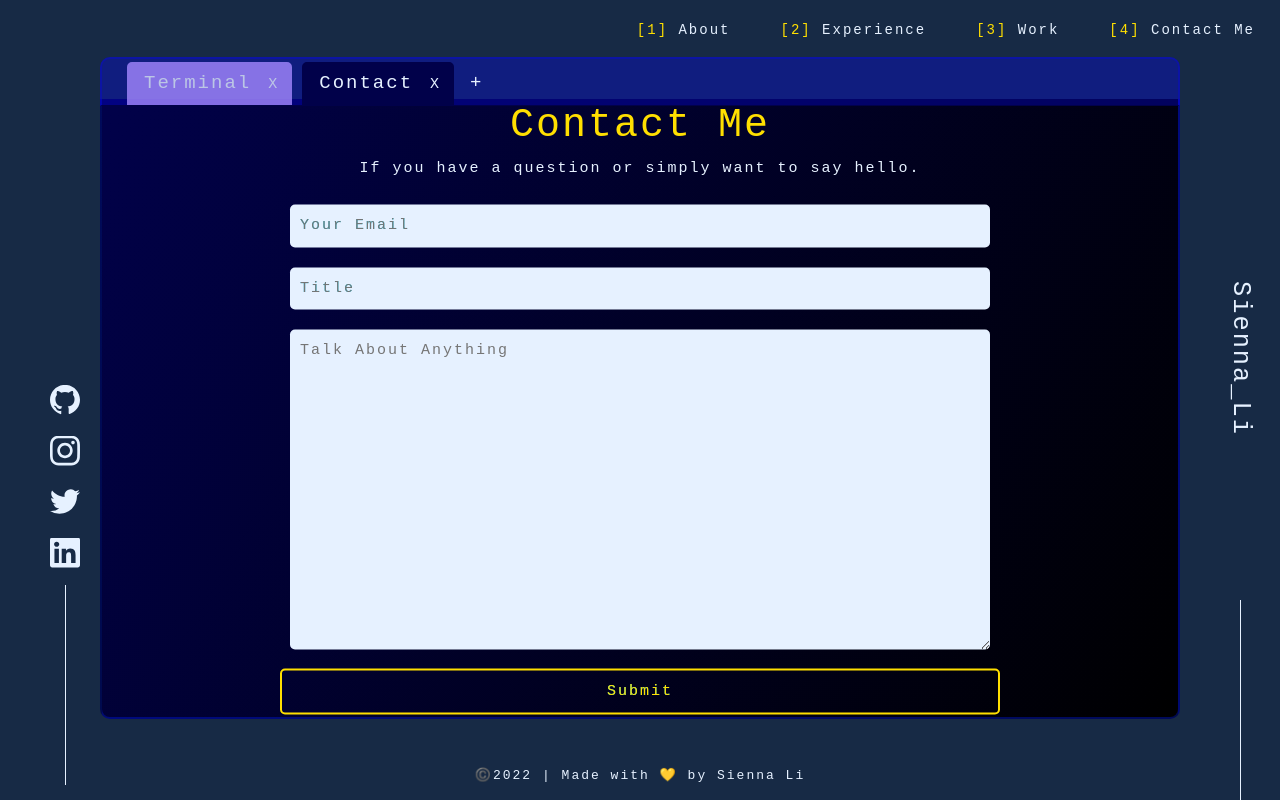
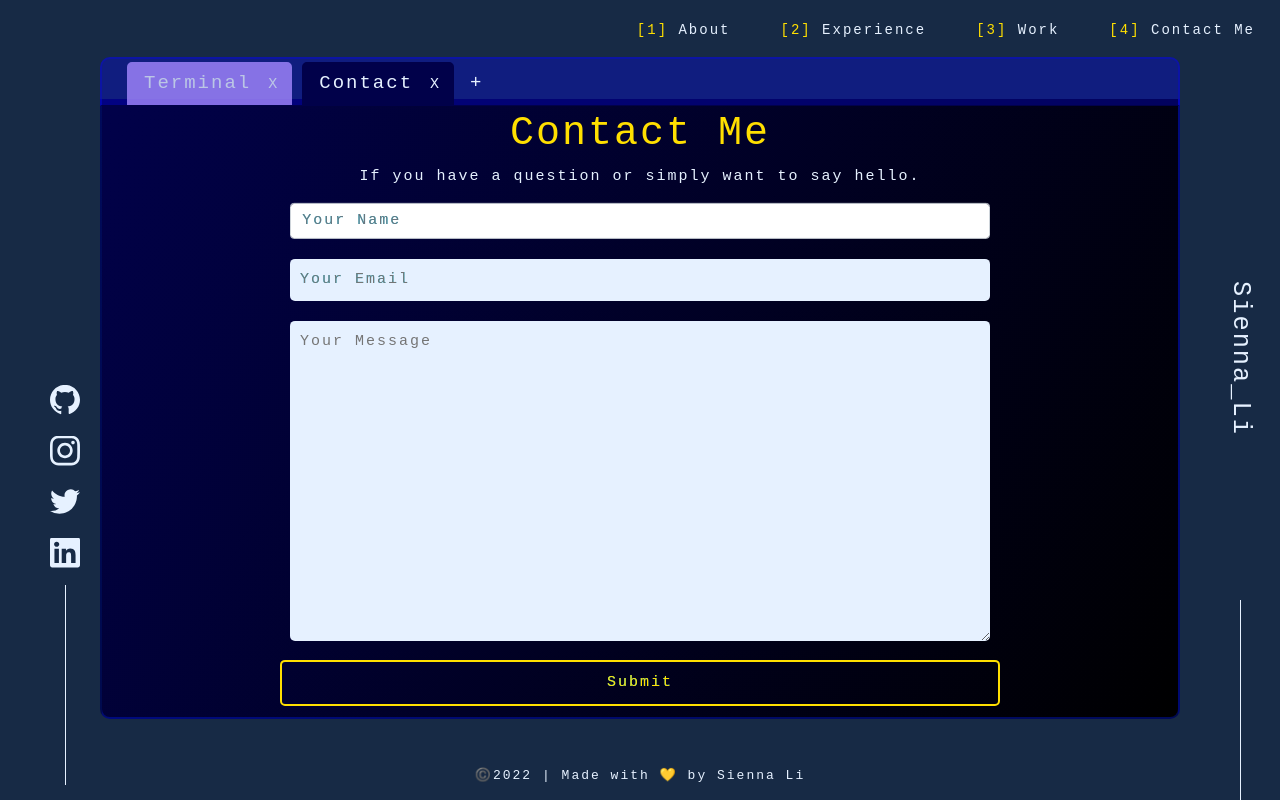
Before and after one commit to siennameow/portfolio-4.0, a React (Create React App) app: page / in a window 1280 px wide. Both pictures are taken after a click on the item "Contact Me". Built offline with nearby package versions, Linux system fonts and the light colour scheme.

Commit message:
add email and text validate to contact form

```diff
--- a/src/Components/ContactMe/ContactMe.js
+++ b/src/Components/ContactMe/ContactMe.js
@@ -4,38 +4,140 @@
 //THEN I receive a notification that this field is required
 //WHEN I enter text into the email address field
 //THEN I receive a notification if I have entered an invalid email address
-import React from 'react';
+import React, { useState} from 'react';
 import './ContactMe.css';
 import '../../Terminals/Terminal.css'
+import { validateEmail, validateText } from '../../Resources/util/helpers'
 
 const ContactMe = () =>{
-    return(
+    const [name, setName] = useState("");
+    const [email, setEmail] = useState("");
+    const [message, setMessage] = useState("");
+
+    const [errorName, setErrorName] = useState("");
+    const [errorEmail, setErrorEmail] = useState("");
+    const [errorMessage, setErrorMessage] = useState("");
+
+    const handleInputChange = (e) => {
+        const { target } = e;
+        const inputType = target.id;
+        const inputValue = target.value;
+
+        if (inputType === "name") {
+            setName(inputValue);
+            if (!validateText(inputValue)) {
+                setErrorName("Please enter a name.");
+            } else {
+                setErrorName("");
+            }
+        } else if (inputType === "email") {
+            setEmail(inputValue);
+            if (!validateEmail(inputValue)) {
+                setErrorEmail("Please enter a valid email.");
+            } else {
+                setErrorEmail("");
+            }
+        } else {
+            setMessage(inputValue);
+            if (!validateText(inputValue)) {
+                setErrorMessage("Please leave a message.");
+            } else {
+                setErrorMessage("");
+            }
+        }
+    };
+    const handleFormSubmit = (e) => {
+        // Preventing the default behavior of the form submit (which is to refresh the page)
+        e.preventDefault();
+
+        let error = false;
+        // First we check to see if the email is not valid or if the userName is empty. If so we set an error message to be displayed on the page.
+        if (!validateText(name)) {
+            setErrorName(`Please enter a name.`);
+            error = true;
+        }
+
+        if (!validateEmail(email)) {
+            setErrorEmail("Please enter a valid email.");
+            error = true;
+        }
+        if (!validateText(message)) {
+            setErrorMessage(`Please leave a message.`);
+            error = true;
+        }
+
+        if (error) {
+            return;
+        }
+
+        setName("");
+        setEmail("");
+        setMessage("");
+        alert("Email generated");
+    };
+        return(
     <div className = "main">
-        <form onSubmit={submit}className="contactForm">
+        <form className="contactForm">
             <h3>Contact Me</h3>
             <p>If you have a question or simply want to say hello.</p>
-            <input data-testid='email' className="input" id="email" type="email" placeholder="Your Email"></input>
-            <input data-testid='subject' className="input" id="subject" type="text" placeholder="Title"></input>
-            <textarea data-testid='text-box' id="content" placeholder="Talk About Anything"></textarea>
-            <input data-testid='submitButton' type="submit" className="Submit" value="Submit"></input>
+
+            <input data-testid='name' className="input form-control" value={name} id="name" type="text" placeholder="Your Name" onChange={handleInputChange} onMouseLeave={handleInputChange}></input>
+            {errorName && (
+                    <span className="error-text">
+                        &nbsp;&nbsp;
+                        <i className="fas fa-exclamation-circle"></i>
+                        &nbsp;{errorName}
+                    </span>
+                )}
+            <input data-testid='email' className="input" value={email} id="email" type="email" placeholder="Your Email" onChange={handleInputChange} onMouseLeave={handleInputChange}></input>
+            {errorEmail && (
+                    <span className="error-text">
+                        &nbsp;&nbsp;
+                        <i className="fas fa-exclamation-circle"></i>
+                        &nbsp;
+                        {errorEmail}
+                    </span>
+                )}
+            <textarea data-testid='text-box'value={message} id="message" placeholder="Your Message" type="text" onChange={handleInputChange} onMouseLeave={handleInputChange}></textarea>
+            {errorMessage && (
+                    <span className="error-text">
+                        &nbsp;&nbsp;
+                        <i className="fas fa-exclamation-circle"></i>
+                        &nbsp;{errorMessage}
+                    </span>
+                )}
+            <input data-testid='submitButton' type="submit" className="Submit" value="Submit" onClick={handleFormSubmit}></input>
         </form>
     </div>
     );
+
+    // return(
+    // <div className = "main">
+    //     <form onSubmit={submit}className="contactForm">
+    //         <h3>Contact Me</h3>
+    //         <p>If you have a question or simply want to say hello.</p>
+    //         <input data-testid='name' className="input" id="name" type="text" placeholder="Your Name"></input>
+    //         <input data-testid='email' className="input" id="email" type="email" placeholder="Your Email"></input>
+    //         <textarea data-testid='text-box' id="content" placeholder="Talk About Anything"></textarea>
+    //         <input data-testid='submitButton' type="submit" className="Submit" value="Submit"></input>
+    //     </form>
+    // </div>
+    // );
 }
 
-const submit = (e) =>{
-    e.preventDefault();
-    let email = document.getElementById("email").value;
-    let subject = document.getElementById("subject").value;
-    let message = document.getElementById("content").value;
+// const submit = (e) =>{
+//     e.preventDefault();
+//     let email = document.getElementById("email").value;
+//     let name = document.getElementById("name").value;
+//     let message = document.getElementById("content").value;
 
-    if(email !== "" && subject !== "" && message !== ""){
-        //need to add email API or backend server later
-        alert("Email Sent Succesfully")
-    }
-    else{
-        alert("Please fill in all Fields");
-    }
-}
+//     if(email !== "" && name !== "" && message !== ""){
+//         //need to add email API or backend server later
+//         alert("Email Sent Succesfully")
+//     }
+//     else{
+//         alert("Please fill in all Fields");
+//     }
+// }
 
 export default ContactMe;
--- /dev/null
+++ b/src/Resources/util/helpers.js
@@ -0,0 +1,9 @@
+export function validateEmail(email) {
+    const regex =
+        /^(([^<>()[\]\\.,;:\s@"]+(\.[^<>()[\]\\.,;:\s@"]+)*)|(".+"))@((\[[0-9]{1,3}\.[0-9]{1,3}\.[0-9]{1,3}\.[0-9]{1,3}\])|(([a-zA-Z\-0-9]+\.)+[a-zA-Z]{2,}))$/;
+    return regex.test(String(email).toLowerCase());
+}
+
+export function validateText(text) {
+    return text !== "";
+}
```
